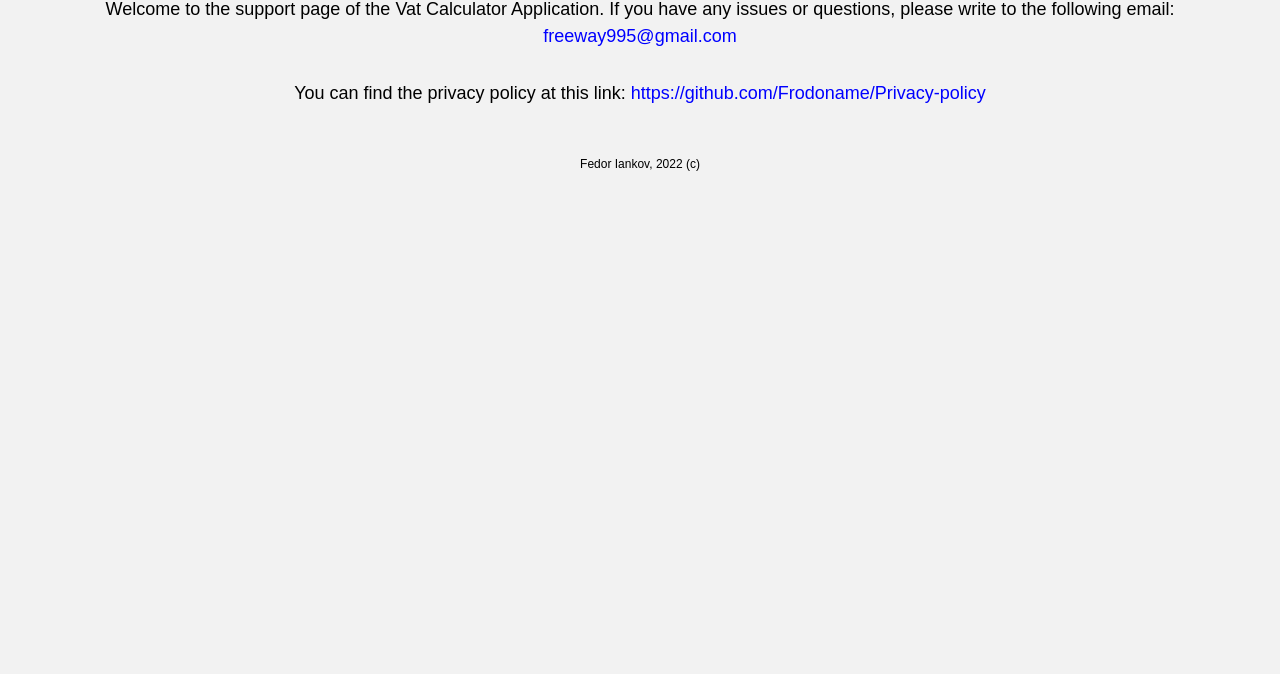
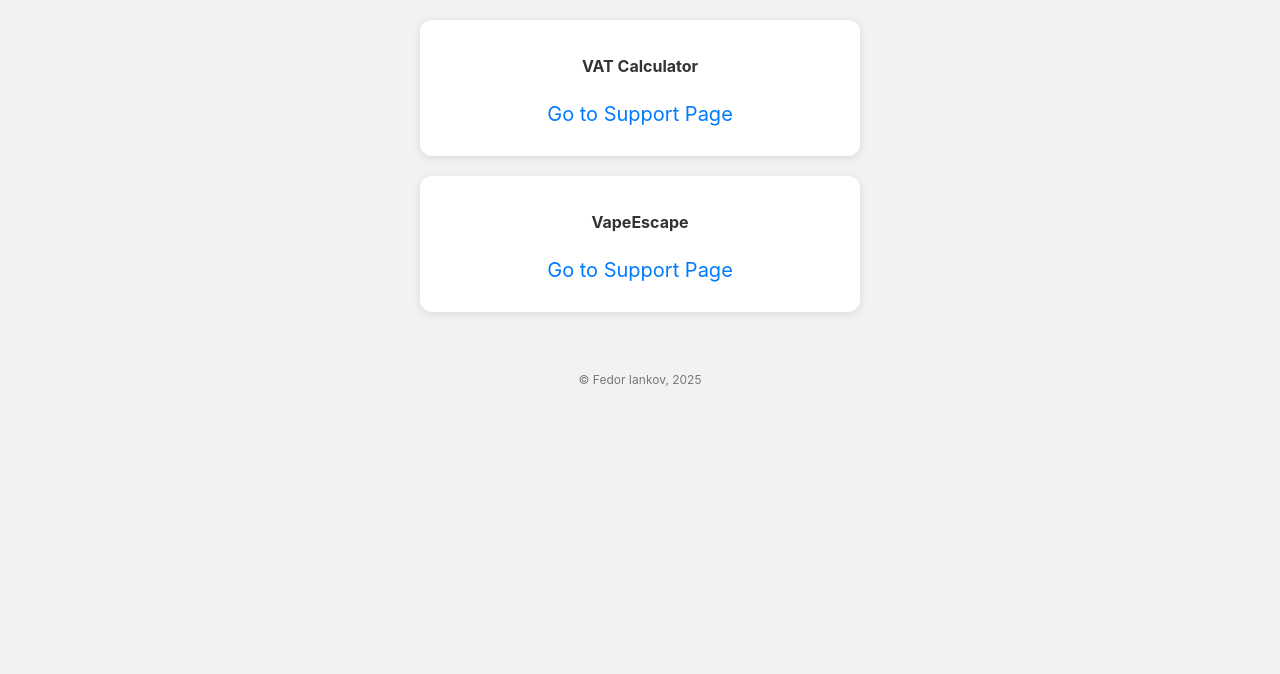
Before and after one commit to Frodoname/Frodoname.github.io, a plain HTML site: page index.html in a window 1280 px wide. Shown: the part 126-800 px from the top of the page. Drawn offline with Linux system fonts and the light colour scheme.

Commit message:
Update index.html

```diff
--- a/index.html
+++ b/index.html
@@ -1,42 +1,66 @@
 <!DOCTYPE html>
-<html>
+<html lang="en">
 <head>
-	<title>Vat Calculator Support Page</title>
+  <meta charset="UTF-8" />
+  <meta name="viewport" content="width=device-width, initial-scale=1.0"/>
+  <title>Support Pages</title>
   <style>
     body {
-			font-family: Arial, sans-serif;
+      font-family: -apple-system, BlinkMacSystemFont, "Segoe UI", Roboto, Arial, sans-serif;
       background-color: #f2f2f2;
+      color: #333;
       text-align: center;
+      padding: 40px 20px;
     }
 
     h1 {
       font-size: 36px;
-		margin-top: 50px;
+      margin-bottom: 30px;
     }
 
-	p {
-		font-size: 18px;
-		margin-top: 30px;
-		margin-bottom: 30px;
-		line-height: 1.5;
+    .link-box {
+      margin: 20px auto;
+      max-width: 400px;
+      background: #fff;
+      border-radius: 12px;
+      box-shadow: 0 2px 8px rgba(0,0,0,0.1);
+      padding: 20px;
     }
 
     a {
-		color: blue;
+      display: inline-block;
+      font-size: 20px;
+      color: #007AFF;
       text-decoration: none;
+      margin: 10px 0;
+    }
+
+    a:hover {
+      text-decoration: underline;
     }
 
     footer {
+      margin-top: 60px;
       font-size: 12px;
-		margin-top: 50px;
-		margin-bottom: 20px;
+      color: #777;
     }
   </style>
 </head>
 <body>
-	<h1>Vat Calculator Support Page</h1>
-	<p>Welcome to the support page of the Vat Calculator Application. If you have any issues or questions, please write to the following email: <a href="mailto:freeway995@gmail.com">freeway995@gmail.com</a></p>
-	<p>You can find the privacy policy at this link: <a href="https://github.com/Frodoname/Privacy-policy">https://github.com/Frodoname/Privacy-policy</a></p>
-	<footer>Fedor Iankov, 2022 (c)</footer>
+  <h1>Support Pages</h1>
+
+  <div class="link-box">
+    <p><strong>VAT Calculator</strong></p>
+    <a href="vat-calculator/index.html">Go to Support Page</a>
+  </div>
+
+  <div class="link-box">
+    <p><strong>VapeEscape</strong></p>
+    <a href="vapeescape/index.html">Go to Support Page</a>
+  </div>
+
+  <footer>
+    &copy; Fedor Iankov, 2025
+  </footer>
 </body>
 </html>
```
Lines whose indentation alone changed are shown as unchanged.
